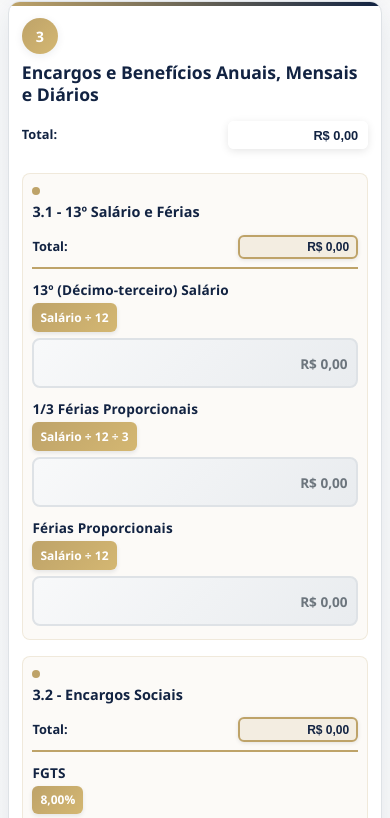
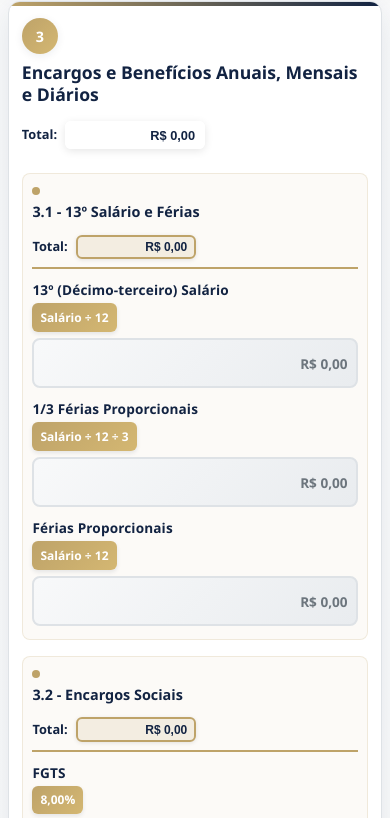
Before and after one commit to roardias/Calculo_terceirizacao_colaborador, a plain HTML site: page index.html in a window 390 px wide. Shown: the part 1239-2057 px from the top of the page. Drawn offline with Linux system fonts and the light colour scheme.

Commit message:
Update styles.css

```diff
--- a/assets/css/styles.css
+++ b/assets/css/styles.css
@@ -477,6 +477,7 @@ body {
         border-radius: 8px;
         max-width: 100%;
         box-sizing: border-box;
+        text-align: left;
     }
 
     .submodule-title {
@@ -490,14 +491,22 @@ body {
         hyphens: auto;
         line-height: 1.3;
         max-width: 100%;
+        text-align: left;
+        justify-content: flex-start;
+    }
+
+    .submodule-title::before {
+        align-self: flex-start;
     }
 
     .subtitle-total {
         width: 100%;
-        justify-content: space-between;
+        justify-content: flex-start;
         margin-top: 0.3rem;
         margin-left: 0;
-        align-self: stretch;
+        align-self: flex-start;
+        gap: 0.5rem;
+        text-align: left;
     }
 
     .subtotal-input {
@@ -586,8 +595,9 @@ body {
         width: 100%;
         margin-left: 0;
         margin-top: 0.5rem;
-        justify-content: space-between;
-        align-self: stretch;
+        justify-content: flex-start;
+        align-self: flex-start;
+        gap: 0.5rem;
     }
 
     .total-input {
@@ -602,6 +612,7 @@ body {
         font-size: 0.8rem;
         color: var(--primary-dark);
         font-weight: 600;
+        text-align: left;
     }
 
     /* Header responsivo */
@@ -951,6 +962,7 @@ select.form-input option {
         border-radius: 8px;
         max-width: 100%;
         box-sizing: border-box;
+        text-align: left;
     }
 
     .submodule-title {
@@ -964,14 +976,22 @@ select.form-input option {
         hyphens: auto;
         line-height: 1.3;
         max-width: 100%;
+        text-align: left;
+        justify-content: flex-start;
+    }
+
+    .submodule-title::before {
+        align-self: flex-start;
     }
 
     .subtitle-total {
         width: 100%;
-        justify-content: space-between;
+        justify-content: flex-start;
         margin-top: 0.3rem;
         margin-left: 0;
-        align-self: stretch;
+        align-self: flex-start;
+        gap: 0.5rem;
+        text-align: left;
     }
 
     .subtotal-input {
@@ -1060,8 +1080,9 @@ select.form-input option {
         width: 100%;
         margin-left: 0;
         margin-top: 0.5rem;
-        justify-content: space-between;
-        align-self: stretch;
+        justify-content: flex-start;
+        align-self: flex-start;
+        gap: 0.5rem;
     }
 
     .total-input {
@@ -1076,6 +1097,7 @@ select.form-input option {
         font-size: 0.8rem;
         color: var(--primary-dark);
         font-weight: 600;
+        text-align: left;
     }
 
     /* Header responsivo */
```
